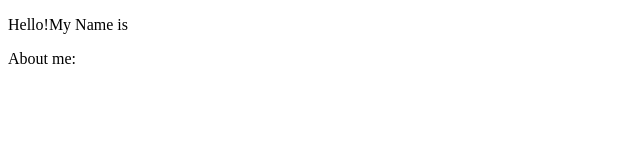
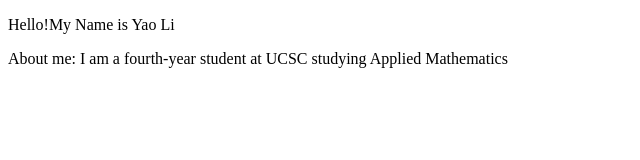
Before and after one commit to vicliyao/website, a plain HTML site: page index.html in a window 1280 px wide. Shown: the whole page, without its empty margins (0-640 px from the left). Drawn offline with Linux system fonts and the light colour scheme.

Commit message:
Update index.html

```diff
--- a/index.html
+++ b/index.html
@@ -4,7 +4,7 @@
             <title>My Personal Website</title>
       </head>
       <body>
-            <p>Hello!My Name is</p>
-            <p>About me: </p>
+            <p>Hello!My Name is Yao Li</p>
+            <p>About me: I am a fourth-year student at UCSC studying Applied Mathematics </p>
       </body>
 </html>
```
